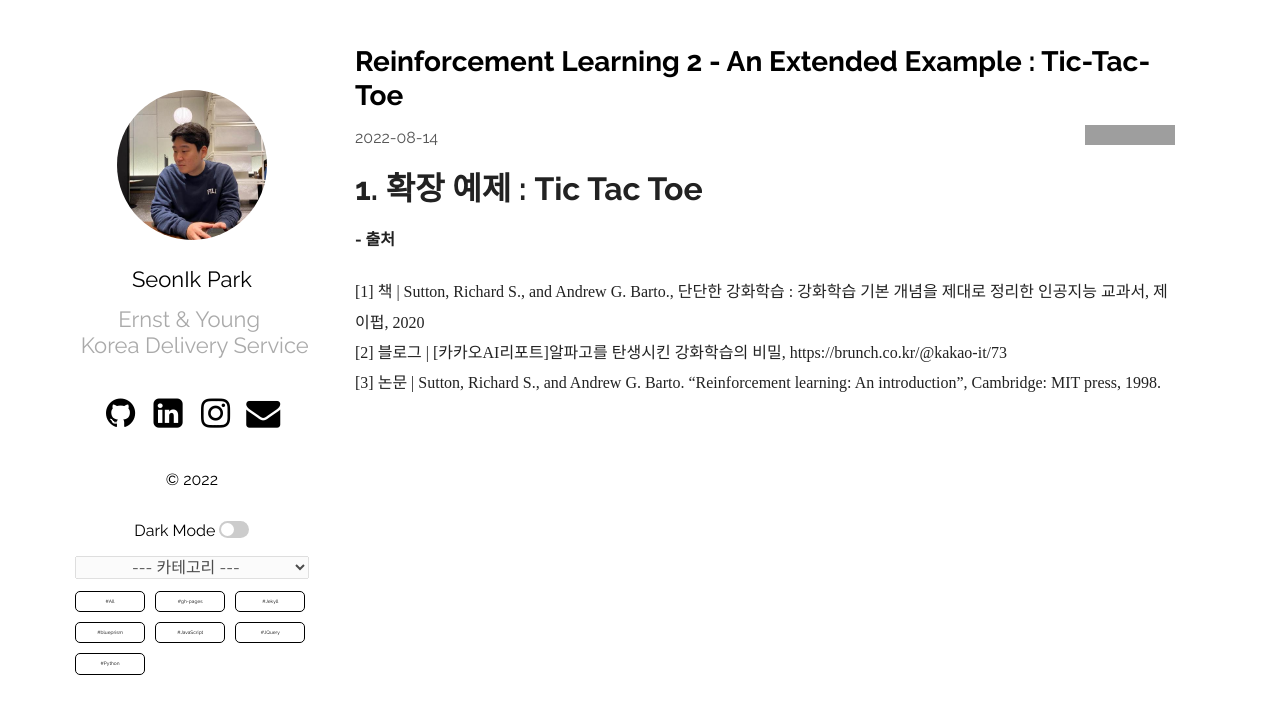
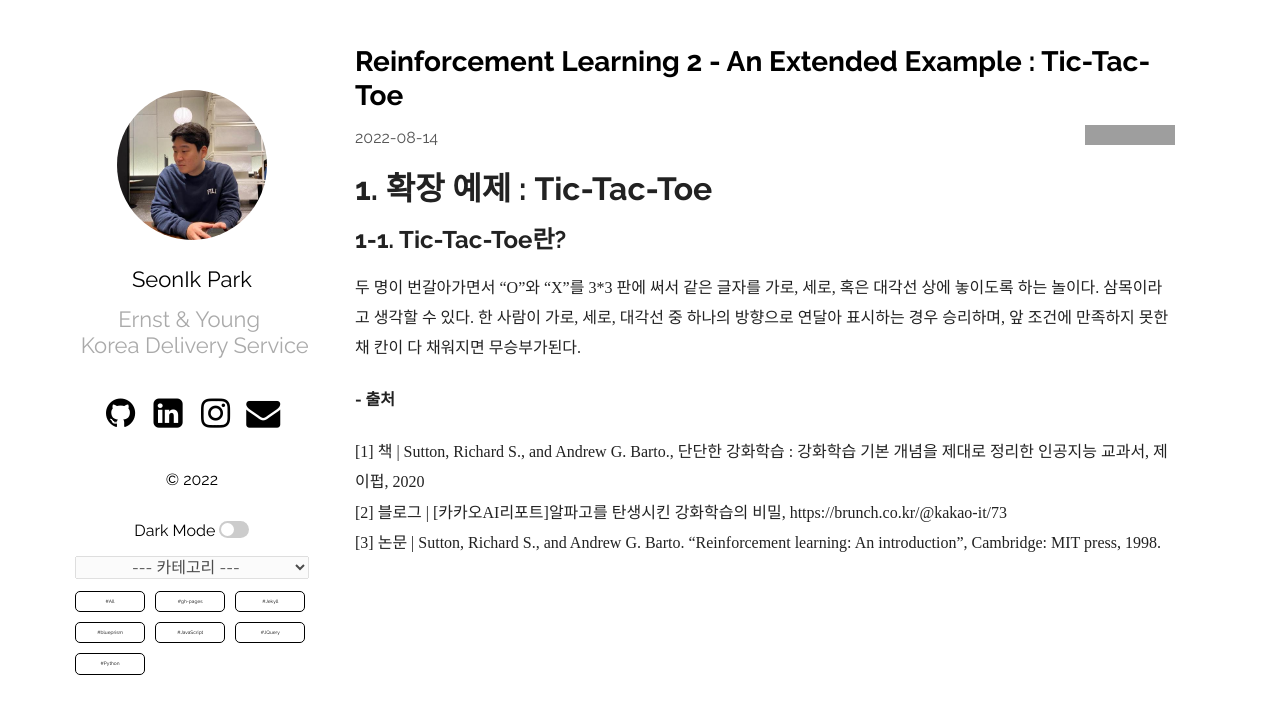
Before and after one commit to parksimis/parksimis.github.io, a Jekyll site: the page built from _posts/개발/2022-08-19-Reinforcment_Learning2.md, in a window 1280 px wide. Shown: the top 714 px of the page. Built offline with Jekyll 4.4.1, drawn with Linux system fonts in a browser that asks for light colours; some web fonts are replaced; grey boxes are pictures that could not be loaded.

Commit message:
Modify : Modify Reinforcement Learning 2

```diff
--- a/_posts/개발/2022-08-19-Reinforcment_Learning2.md
+++ b/_posts/개발/2022-08-19-Reinforcment_Learning2.md
@@ -4,9 +4,15 @@ title:  "Reinforcement Learning 2 - An Extended Example : Tic-Tac-Toe"
 date: 2022-08-14
 tags: Python
 ctgry: 개발
-excerpt: 강화학습(Reinforcement Learning)의 개념 정리 2(확장 예제 - Tic Tac Toe)
+excerpt: Tic-Tac-Toe를 통해 강화학습의 일반적인 개념과 다른 접근법들과의 차이를 알아보도록 한다.
 ---
-# 1. 확장 예제 : Tic Tac Toe
+# 1. 확장 예제 : Tic-Tac-Toe
+
+## 1-1. Tic-Tac-Toe란?
+두 명이 번갈아가면서 "O"와 "X"를 3*3 판에 써서 같은 글자를 가로, 세로, 혹은 대각선 상에 놓이도록 하는 놀이다.
+삼목이라고 생각할 수 있다. 한 사람이 가로, 세로, 대각선 중 하나의 방향으로 연달아 표시하는 경우 승리하며, 앞 조건에 만족하지 못한 채 칸이 다 채워지면 무승부가된다.
+
+
 
 
 
```
